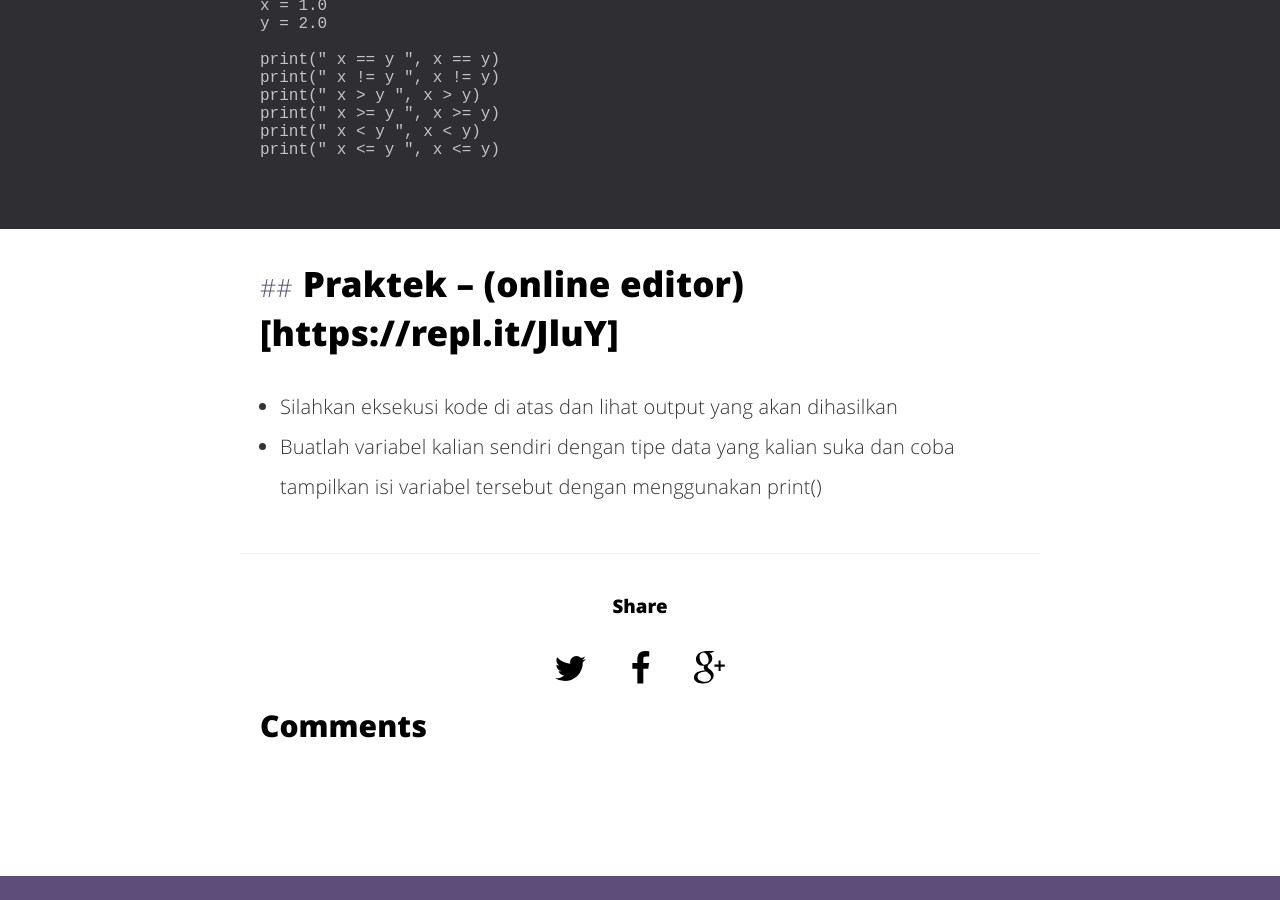
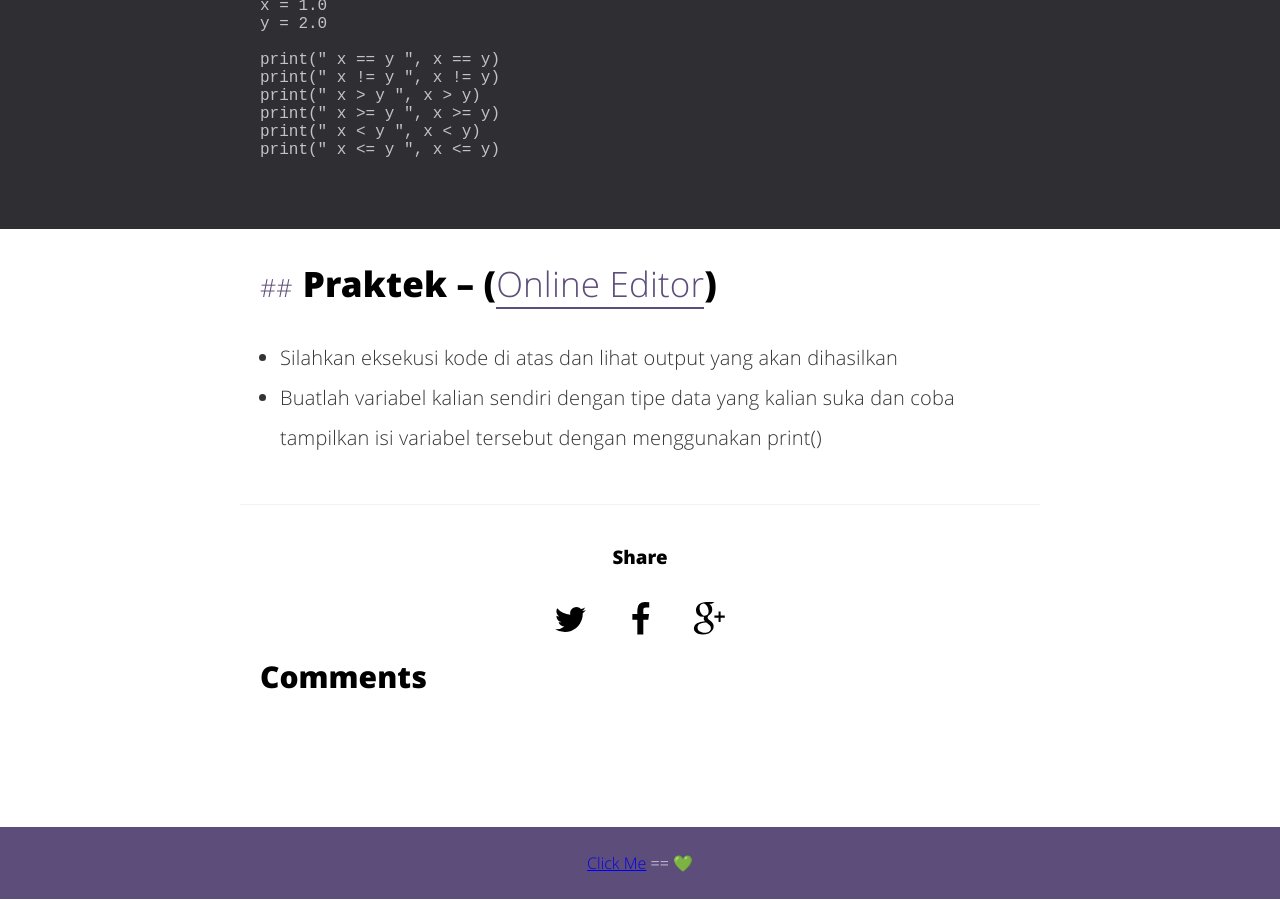
Before and after one commit to arkrwn/arkwrn.github.io, a Jekyll site: the page built from _posts/2017-07-28-Belajar-Python-4.md, in a window 1280 px wide and 900 px high, scrolled down 1122 px. Built offline with Jekyll 4.4.1, drawn with Linux system fonts in a browser that asks for light colours; comment, search, counter and statistics services are not loaded.

Commit message:
Update 2017-07-28-Belajar-Python-4.md

````diff
--- a/_posts/2017-07-28-Belajar-Python-4.md
+++ b/_posts/2017-07-28-Belajar-Python-4.md
@@ -38,7 +38,7 @@
 print(" x <= y ", x <= y)
 ```
 
-## Praktek -- (online editor)[https://repl.it/JluY]
+## Praktek -- ([Online Editor](https://repl.it/JluY/))
 
 - Silahkan eksekusi kode di atas dan lihat output yang akan dihasilkan
 - Buatlah variabel kalian sendiri dengan tipe data yang kalian suka dan coba tampilkan isi variabel tersebut dengan menggunakan print()
````
